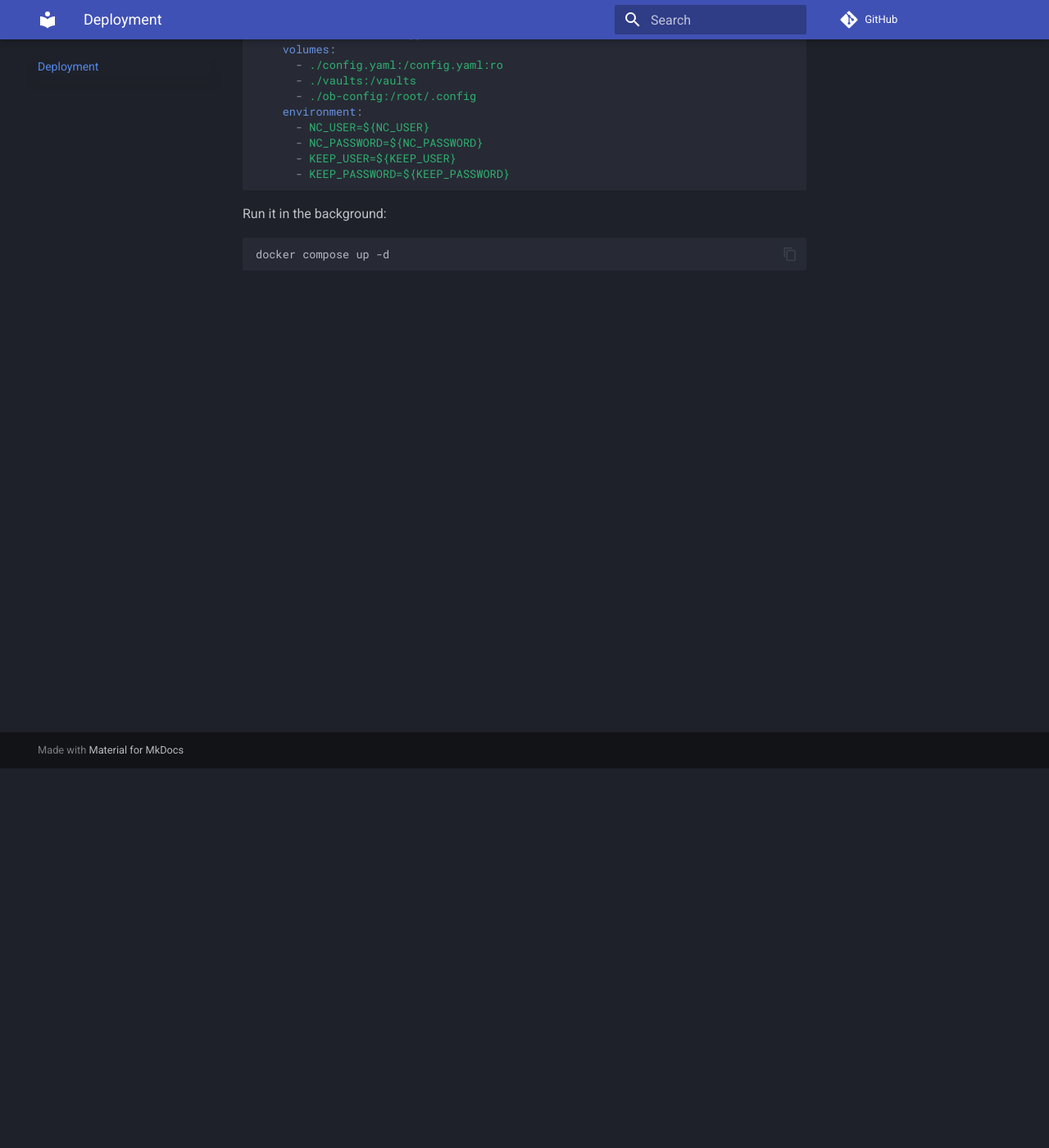
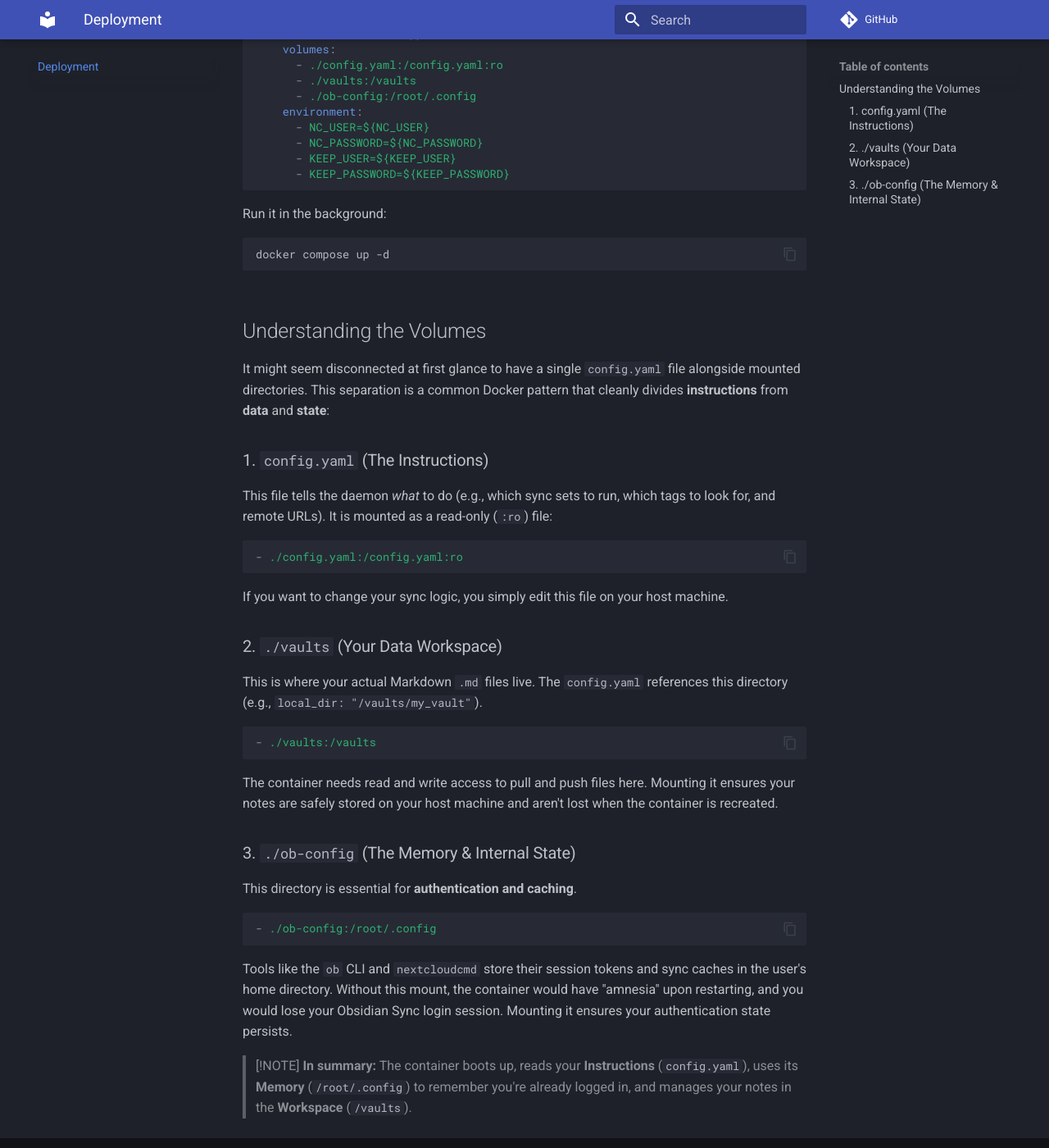
Before and after one commit to janLo/obsidian-syncer, an MkDocs documentation site: the page built from docs/deployment.md, in a window 1280 px wide and 1400 px high, scrolled down 463 px. Shown: the whole window at 82% size. Built offline with MkDocs 1.6.1 and Material for MkDocs 9.7.7, drawn with Linux system fonts in a browser that asks for light colours; comment, search, counter and statistics services are not loaded.

Commit message:
docs: clarify docker volume configuration and setup in deployment

````diff
--- a/docs/deployment.md
+++ b/docs/deployment.md
@@ -44,3 +44,31 @@
       -e KEEP_PASSWORD=... \
       ghcr.io/janlo/obsidian-syncer:latest
     ```
+
+## Understanding the Volumes
+
+It might seem disconnected at first glance to have a single `config.yaml` file alongside mounted directories. This separation is a common Docker pattern that cleanly divides **instructions** from **data** and **state**:
+
+### 1. `config.yaml` (The Instructions)
+This file tells the daemon *what* to do (e.g., which sync sets to run, which tags to look for, and remote URLs). It is mounted as a read-only (`:ro`) file:
+```yaml
+- ./config.yaml:/config.yaml:ro
+```
+If you want to change your sync logic, you simply edit this file on your host machine.
+
+### 2. `./vaults` (Your Data Workspace)
+This is where your actual Markdown `.md` files live. The `config.yaml` references this directory (e.g., `local_dir: "/vaults/my_vault"`).
+```yaml
+- ./vaults:/vaults
+```
+The container needs read and write access to pull and push files here. Mounting it ensures your notes are safely stored on your host machine and aren't lost when the container is recreated.
+
+### 3. `./ob-config` (The Memory & Internal State)
+This directory is essential for **authentication and caching**.
+```yaml
+- ./ob-config:/root/.config
+```
+Tools like the `ob` CLI and `nextcloudcmd` store their session tokens and sync caches in the user's home directory. Without this mount, the container would have "amnesia" upon restarting, and you would lose your Obsidian Sync login session. Mounting it ensures your authentication state persists.
+
+> [!NOTE]
+> **In summary:** The container boots up, reads your **Instructions** (`config.yaml`), uses its **Memory** (`/root/.config`) to remember you're already logged in, and manages your notes in the **Workspace** (`/vaults`).
````
